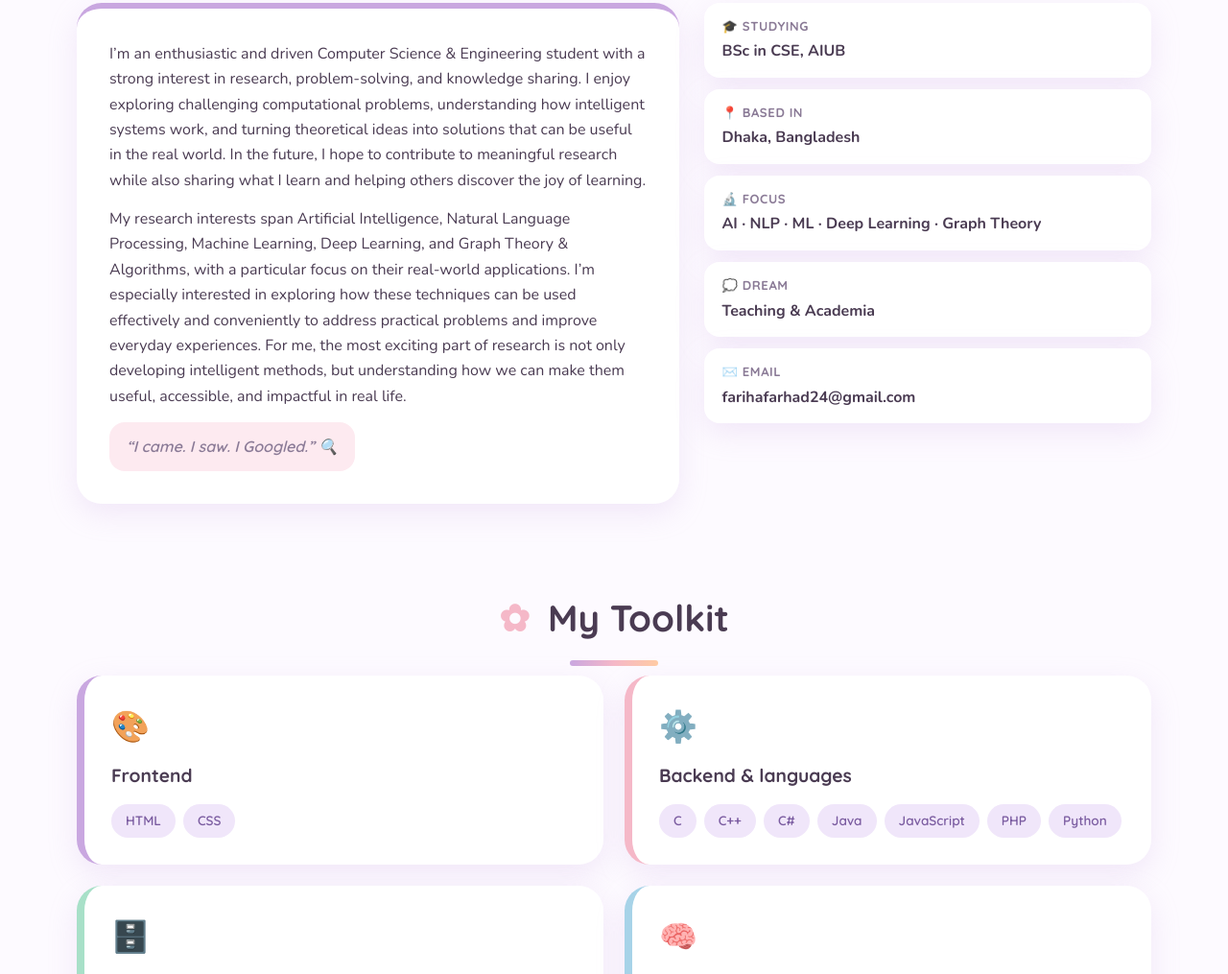
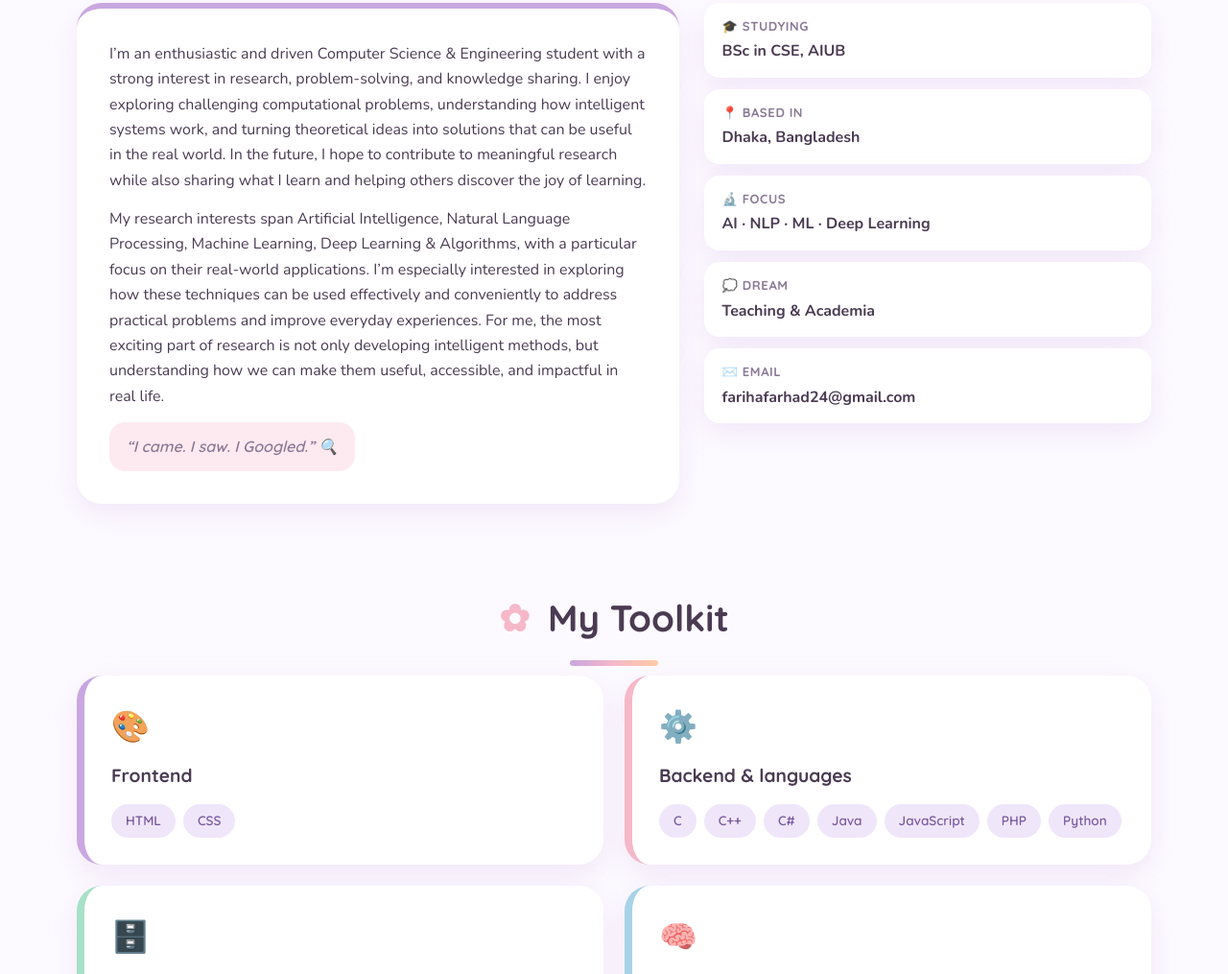
Before and after one commit to FarihaFarhad/farihafarhad.github.io, a plain HTML site: page index.html in a window 1280 px wide. Shown: the part 1062-2077 px from the top of the page at 96% size. Drawn offline with nearby package versions, Linux system fonts and the light colour scheme.

Commit message:
Remove Graph Theory from About focus and research interests

```diff
--- a/index.html
+++ b/index.html
@@ -160,7 +160,7 @@
           </p>
           <p>
             My research interests span Artificial Intelligence, Natural Language Processing, Machine Learning, Deep
-            Learning, and Graph Theory &amp; Algorithms, with a particular focus on their real-world applications. I’m
+            Learning &amp; Algorithms, with a particular focus on their real-world applications. I’m
             especially interested in exploring how these techniques can be used effectively and conveniently to
             address practical problems and improve everyday experiences. For me, the most exciting part of research is
             not only developing intelligent methods, but understanding how we can make them useful, accessible, and
@@ -171,7 +171,7 @@
         <ul class="fact-list">
           <li class="reveal reveal-right" style="--i:0"><span class="fact-key">🎓 studying</span><span class="fact-val">BSc in CSE, AIUB</span></li>
           <li class="reveal reveal-right" style="--i:1"><span class="fact-key">📍 based in</span><span class="fact-val">Dhaka, Bangladesh</span></li>
-          <li class="reveal reveal-right" style="--i:2"><span class="fact-key">🔬 focus</span><span class="fact-val">AI · NLP · ML · Deep Learning · Graph Theory</span></li>
+          <li class="reveal reveal-right" style="--i:2"><span class="fact-key">🔬 focus</span><span class="fact-val">AI · NLP · ML · Deep Learning</span></li>
           <li class="reveal reveal-right" style="--i:3"><span class="fact-key">💭 dream</span><span class="fact-val">Teaching &amp; Academia</span></li>
           <li class="reveal reveal-right" style="--i:4"><span class="fact-key">✉️ email</span><span class="fact-val">farihafarhad24@gmail.com</span></li>
         </ul>
```
